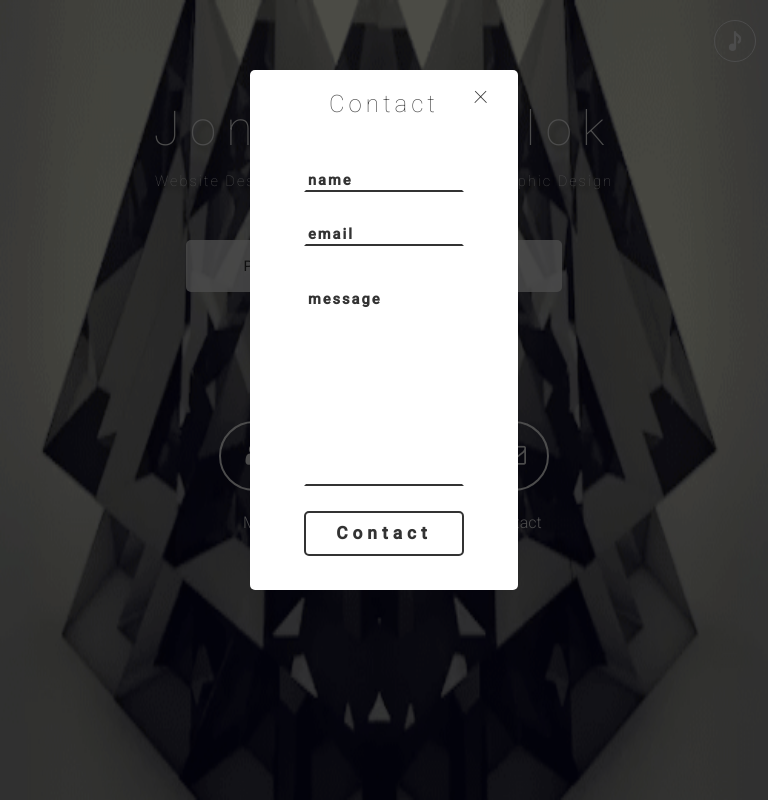
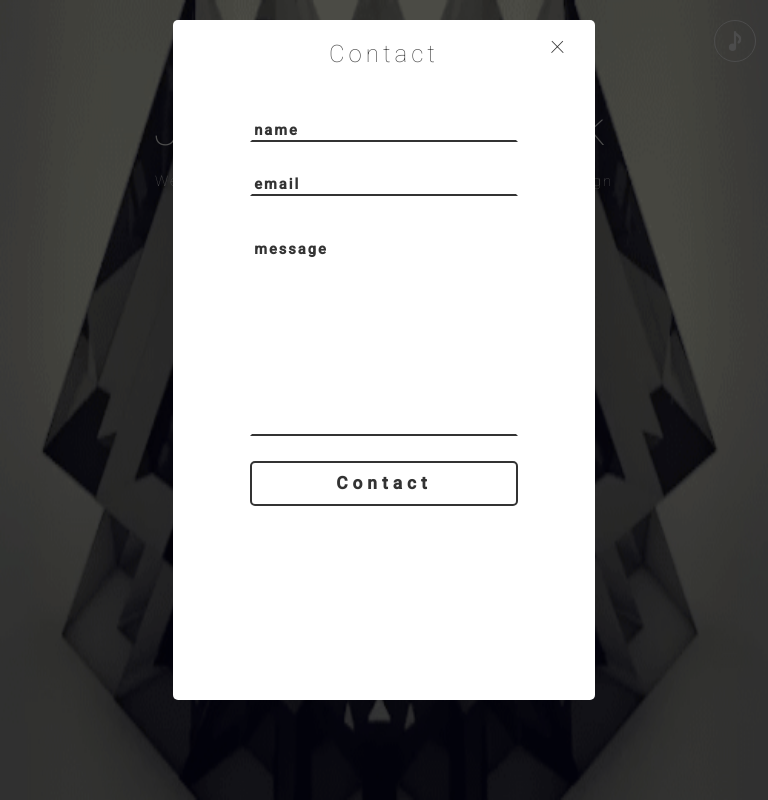
Before and after one commit to jonathanbe/pbtc, a PHP site: page /index.html in a window 768 px wide, after a click on "Contact". Run offline with PHP 8.4, Linux system fonts and the light colour scheme; some libraries are stand-ins or nearby versions.

Commit message:
contact form iPad update

```diff
--- a/media.css
+++ b/media.css
@@ -41,6 +41,21 @@
 	right: 12%;
 }
 
+
+.popup3{
+  margin: 20px auto;
+  padding: 20px;
+  background: #fff;
+  border-radius: 5px;
+  width: 55%;
+  height:85%;
+
+  position: relative;
+  transition: all 1s ease-in-out;
+
+}
+
+
 }
 
 
```
